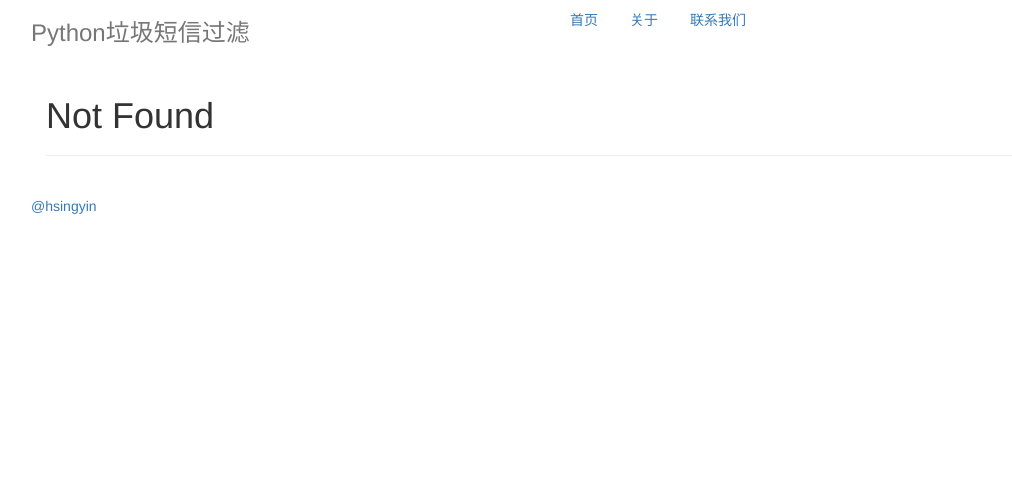
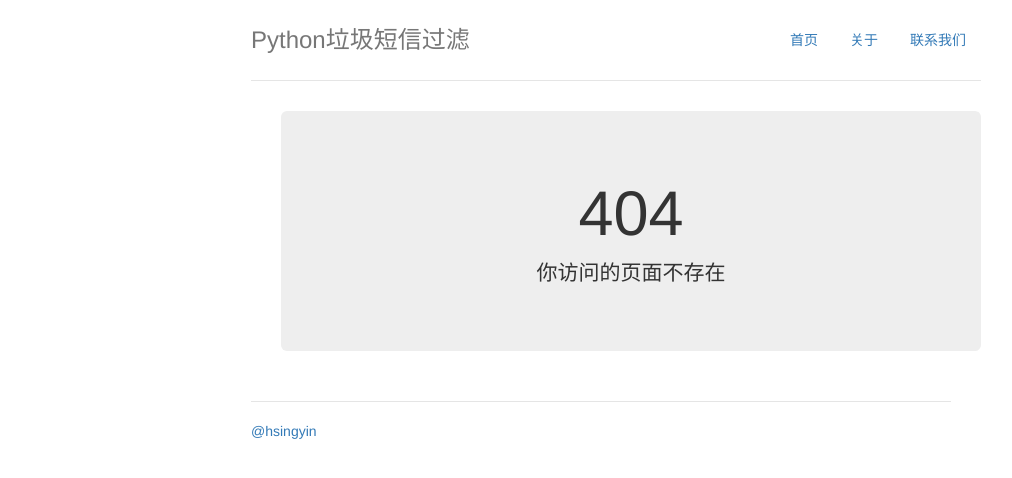
Before and after one commit to hsingyin/flask-demo, a Flask app: template app/templates/404.html in a window 1280 px wide. Shown: the top 478 px of the page, without its empty margins (39-1051 px from the left). Run offline with Flask 2, Linux system fonts and the light colour scheme; the template is opened without the code that fills it, so the values that code supplies are empty; parts of the project's set-up code (start-up, migrations or seed data) failed here and were passed over; some libraries are stand-ins or nearby versions.

Commit message:
自定义404页面

```diff
--- a/app/templates/404.html
+++ b/app/templates/404.html
@@ -1,7 +1,22 @@
+<!-- extend from base layout -->
 {% extends "base.html" %}
-{% block title %}404 - Page Not Found{% endblock %}
+{% block title %}404{% endblock %}
+{% block styles %}
+{{ super() }}
+<link rel="stylesheet" href="{{ url_for('static',filename='css/index.css')}}">
+{% endblock %}
+
 {% block page_content %}
-<div class="page-header">
-    <h1>Not Found</h1>
+<!-- 巨幕 -->
+{% block jumbotron %}
+<div class="container">
+        <!-- Main component for a primary marketing message or call to action -->
+        <div class="jumbotron">
+          <h1>404</h1>
+
+          <p>你访问的页面不存在</p>
+
+        </div>
 </div>
 {% endblock %}
+{% endblock %}
```
